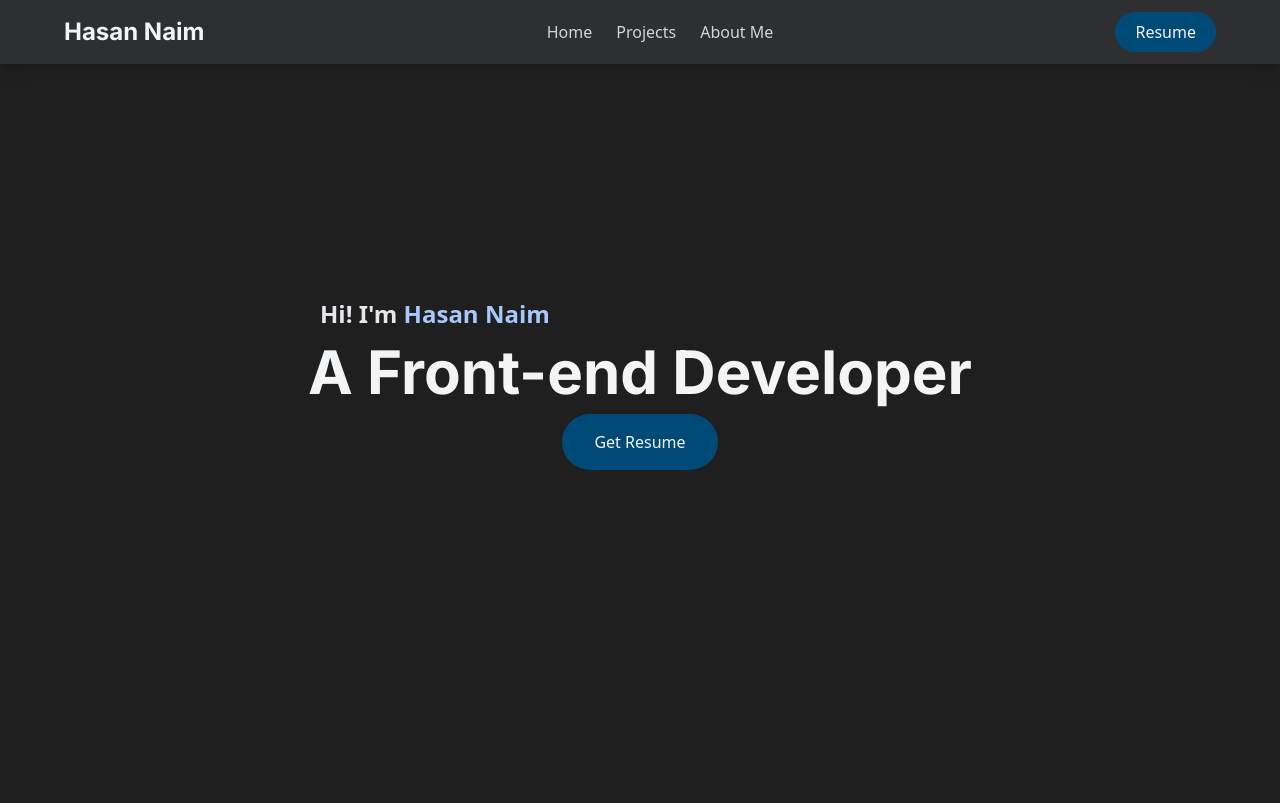
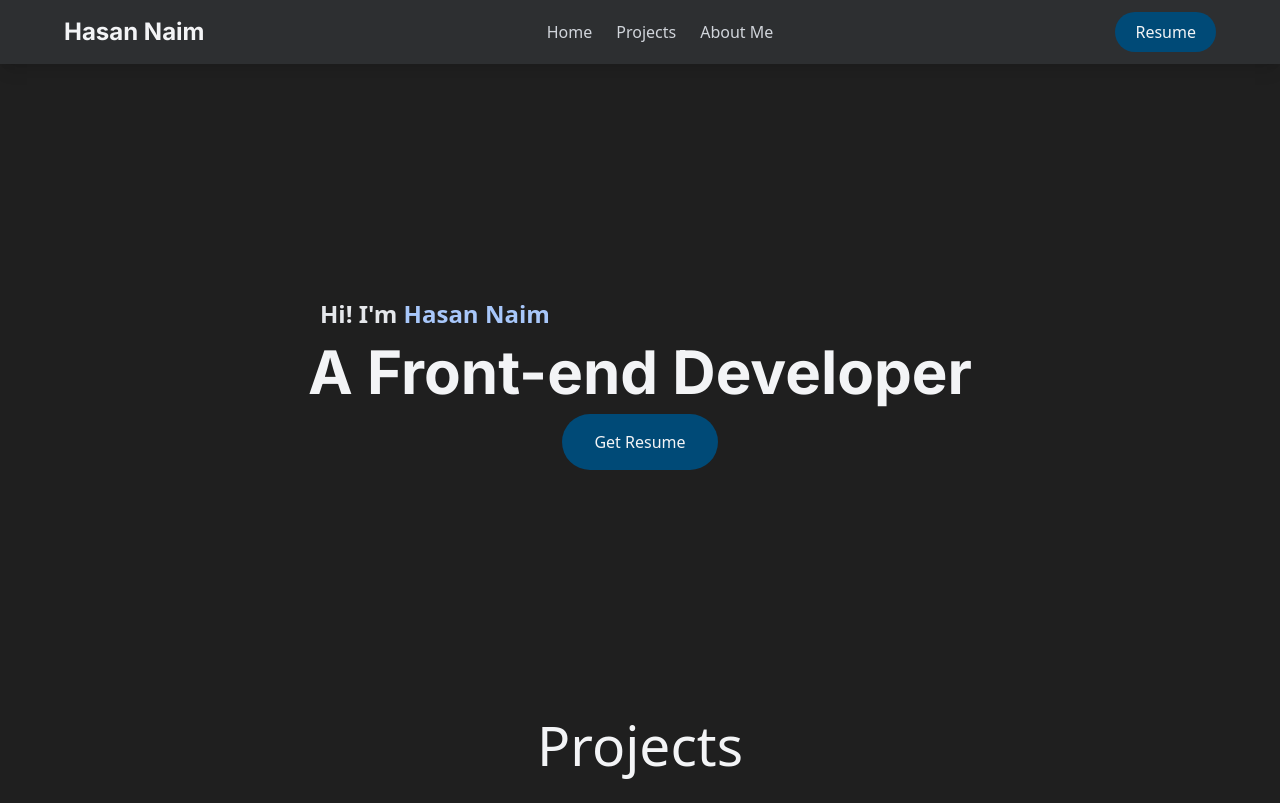
Before and after one commit to hasan-naim/portfolio, a React (Create React App) app: page / in a window 1280 px wide. Built offline with nearby package versions, Linux system fonts and the light colour scheme.

Commit message:
Head line edited

```diff
--- a/src/components/Banner/Banner.jsx
+++ b/src/components/Banner/Banner.jsx
@@ -3,7 +3,7 @@ import PrimaryButton from "../PrimaryButton/PrimaryButton";
 
 function Banner() {
   return (
-    <div>
+    <main>
       <div className="container">
         <div className="min-h-[80vh] flex justify-center items-center text-center">
           <div className="text-center">
@@ -21,13 +21,13 @@ function Banner() {
                 target={"_blank"}
                 className="inline-block"
               >
-                <PrimaryButton text={"Get Resume"} styles={"rounded-[39px]"} />
+                <PrimaryButton text={"Get Resume"} styles={"rounded-[38px]"} />
               </a>
             </div>
           </div>
         </div>
       </div>
-    </div>
+    </main>
   );
 }
 
--- /dev/null
+++ b/src/components/HeadLine/HeadLine.jsx
@@ -0,0 +1,11 @@
+import React from "react";
+
+function HeadLine({ text }) {
+  return (
+    <h1 className="text-[55px] text-gray-100 font-medium text-center">
+      {text}
+    </h1>
+  );
+}
+
+export default HeadLine;
--- /dev/null
+++ b/src/components/ProjectsSection/ProjectsSection.jsx
@@ -0,0 +1,20 @@
+import React from "react";
+import HeadLine from "../HeadLine/HeadLine";
+
+function ProjectsSection() {
+  return (
+    <main>
+      <div className="container">
+        <HeadLine text={"Projects"} />
+        <div className="mt-4">
+          {/* Card */}
+          <div className="grid lg:grid-cols-3 gap-2">
+            <div className=""></div>
+          </div>
+        </div>
+      </div>
+    </main>
+  );
+}
+
+export default ProjectsSection;
--- a/src/pages/Home.jsx
+++ b/src/pages/Home.jsx
@@ -1,12 +1,14 @@
 import React from "react";
 import Banner from "../components/Banner/Banner";
 import Navbar from "../components/Navbar/Navbar";
+import ProjectsSection from "../components/ProjectsSection/ProjectsSection";
 
 function Home() {
   return (
     <>
       <Navbar />
       <Banner />
+      <ProjectsSection />
     </>
   );
 }
```
